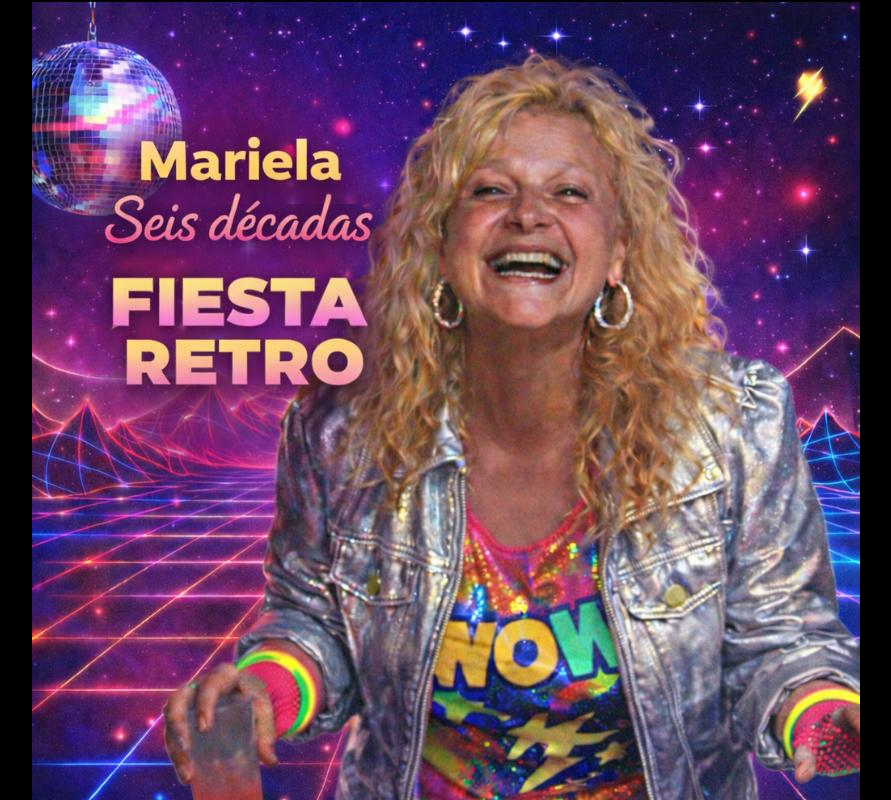
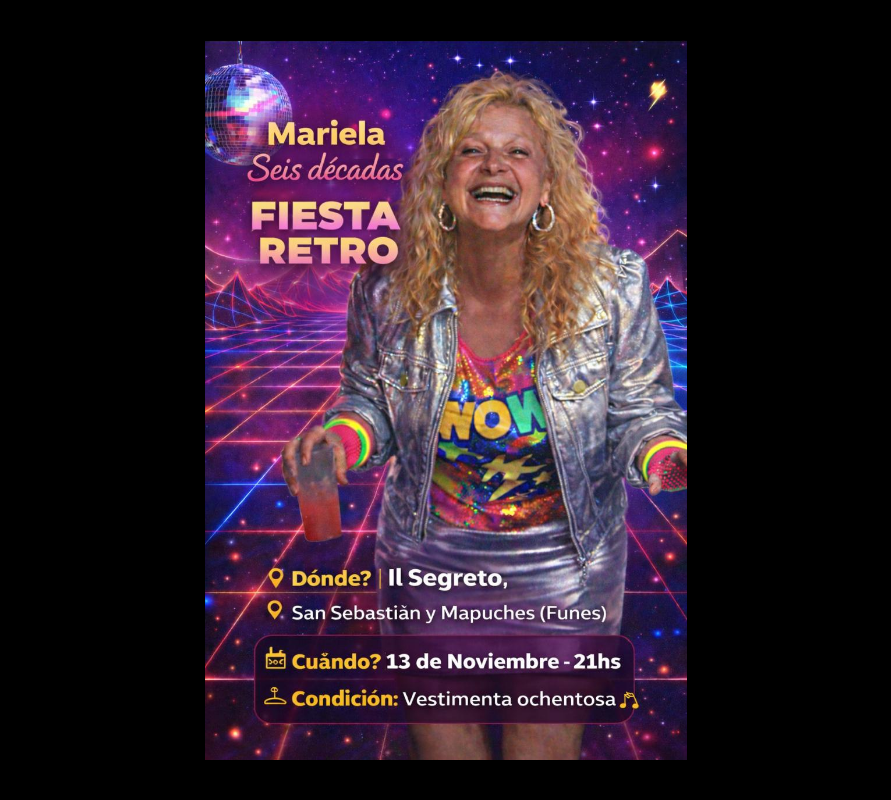
Before and after one commit to cel41608-pixel/tarjeta-musical, a plain HTML site: page index.html in a window 1280 px wide. Shown: the top 800 px of the page, without its empty margins (194-1085 px from the left). Drawn offline with Linux system fonts and the light colour scheme.

Commit message:
Update index.html

```diff
--- a/index.html
+++ b/index.html
@@ -3,20 +3,52 @@
 <head>
   <meta charset="UTF-8">
   <title>Tarjeta musical</title>
+
+  <style>
+    html, body {
+      margin: 0;
+      padding: 0;
+      height: 100%;
+      background: #000;
+      display: flex;
+      align-items: center;
+      justify-content: center;
+    }
+
+    /* Marco cuadrado tipo foto */
+    .frame {
+      width: 90vmin;
+      aspect-ratio: 1 / 1;
+      background: #000;
+      display: flex;
+      align-items: center;
+      justify-content: center;
+      cursor: pointer;
+      box-shadow: 0 0 30px rgba(0,0,0,0.6);
+    }
+
+    /* Imagen real, sin recorte */
+    .frame img {
+      max-width: 100%;
+      max-height: 100%;
+      object-fit: contain; /* CLAVE */
+    }
+  </style>
 </head>
 
-<body style="margin:0; text-align:center; background:black; color:white;">
+<body>
 
-  <img src="imagen.jpg" style="max-width:100%; height:auto;">
+  <div class="frame">
+    <img src="imagen.jpg" alt="Invitación">
+  </div>
 
   <audio id="audio" src="musica.mp3"></audio>
 
   <script>
-    document.body.addEventListener("click", function () {
-      const audio = document.getElementById("audio");
-      if (audio.paused) {
-        audio.play();
-      }
+    const audio = document.getElementById("audio");
+
+    document.body.addEventListener("click", () => {
+      if (audio.paused) audio.play();
     }, { once: true });
   </script>
 
```
